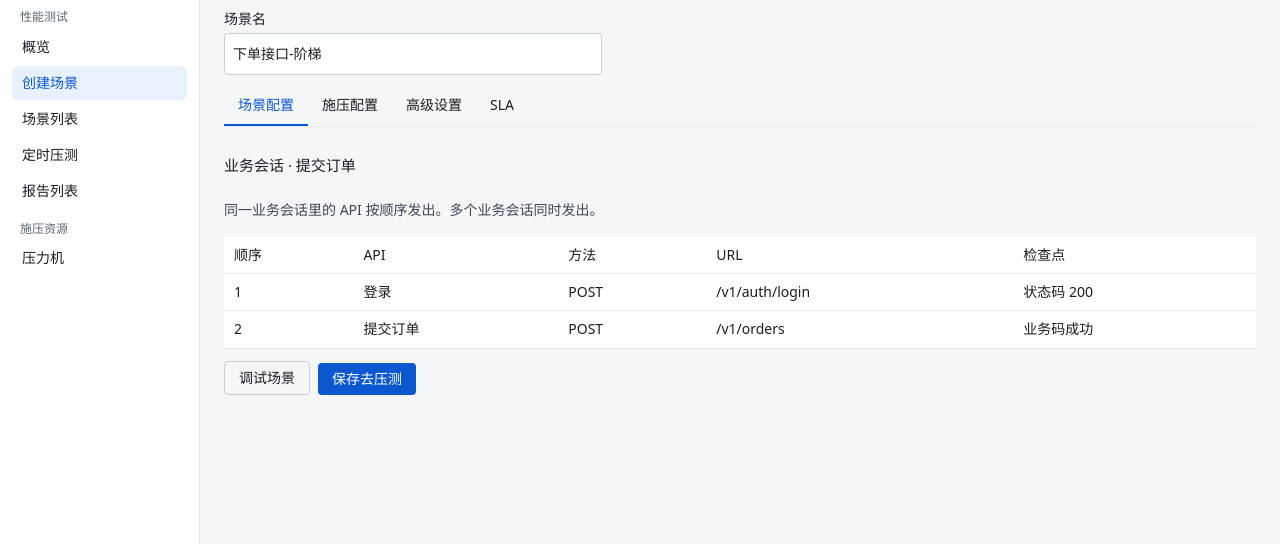
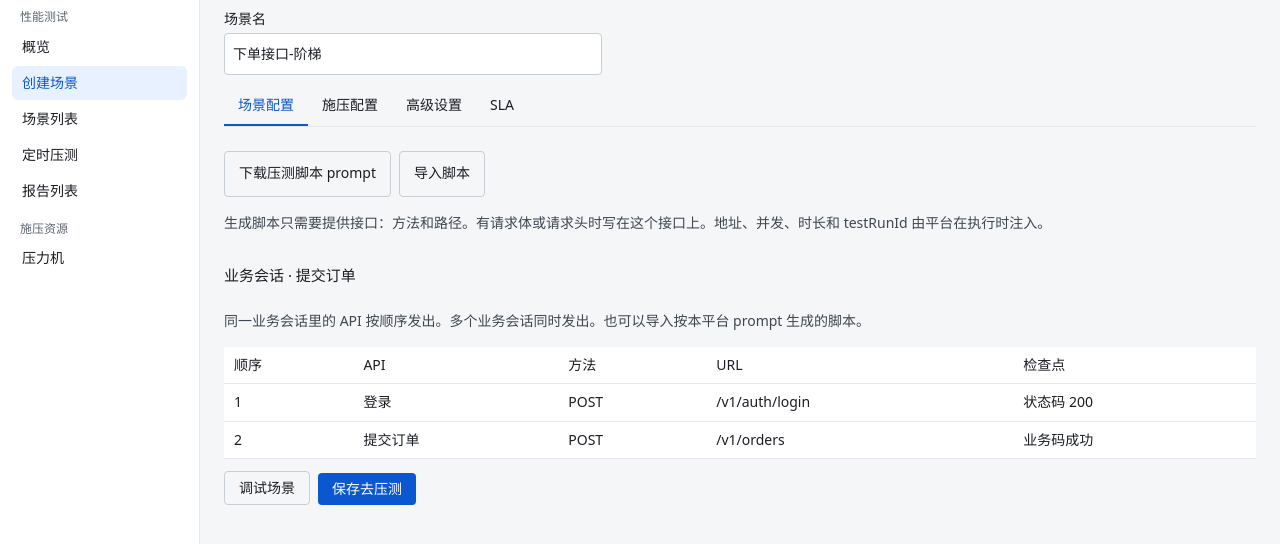
Before and after one commit to zhangyi-source/perf-platform-prototype, a plain HTML site: page index.html in a window 1280 px wide. Both pictures are taken after a click on the button "创建场景". Shown: the part 52-596 px from the top of the page. Drawn offline with Linux system fonts and the light colour scheme.

Commit message:
场景配置增加导入脚本和压测脚本 prompt 下载

```diff
--- a/index.html
+++ b/index.html
@@ -53,8 +53,13 @@
           <button type="button" class="tab" data-tab="sla" aria-pressed="false">SLA</button>
         </div>
         <div id="tab-biz" class="panel">
+          <div class="actions">
+            <a class="ghost" href="load-script-prompt.txt" download="压测脚本prompt.txt">下载压测脚本 prompt</a>
+            <label class="file">导入脚本<input id="script-file" type="file" accept=".js,.txt"></label>
+          </div>
+          <p class="note" id="script-msg">生成脚本只需要提供接口：方法和路径。有请求体或请求头时写在这个接口上。地址、并发、时长和 testRunId 由平台在执行时注入。</p>
           <h2>业务会话 · 提交订单</h2>
-          <p class="note">同一业务会话里的 API 按顺序发出。多个业务会话同时发出。</p>
+          <p class="note">同一业务会话里的 API 按顺序发出。多个业务会话同时发出。也可以导入按本平台 prompt 生成的脚本。</p>
           <table>
             <thead><tr><th>顺序</th><th>API</th><th>方法</th><th>URL</th><th>检查点</th></tr></thead>
             <tbody>
@@ -512,6 +517,12 @@
     show("running");
   }
 
+  root.querySelector("#script-file").addEventListener("change", function () {
+    var file = this.files && this.files[0];
+    root.querySelector("#script-msg").textContent = file
+      ? "已导入 " + file.name + "。执行时由平台注入地址、并发、时长和 testRunId。"
+      : "生成脚本只需要提供接口：方法和路径。有请求体或请求头时写在这个接口上。地址、并发、时长和 testRunId 由平台在执行时注入。";
+  });
   root.querySelector("#debug").addEventListener("click", function () {
     msg("create-error", "");
     msg("debug-ok", "调试通过。登录返回 200，提交订单断言成功。");
@@ -623,6 +634,9 @@ th { font-weight: 500; }
 .fields { display: grid; gap: 10px; grid-template-columns: repeat(3, minmax(0, 1fr)); }
 .wide { grid-column: 1 / -1; }
 label, .pick { display: flex; flex-direction: column; gap: 4px; }
+a.ghost, label.file { align-items: center; background: transparent; border: 1px solid light-dark(#c8ced6, #4a5160); border-radius: 4px; color: inherit; display: inline-flex; font: inherit; min-height: 32px; padding: 6px 14px; text-decoration: none; width: auto; }
+label.file { cursor: pointer; flex-direction: row; }
+label.file input { border: 0; height: 1px; margin: 0; min-height: 0; opacity: 0; padding: 0; position: absolute; width: 1px; }
 .line { max-width: 360px; margin-bottom: 8px; }
 .pick { align-items: center; flex-direction: row; gap: 8px; min-height: 32px; }
 input, select { background: light-dark(#fff, #16181c); border: 1px solid light-dark(#c8ced6, #4a5160); border-radius: 4px; color: inherit; font: inherit; min-height: 32px; padding: 4px 8px; width: 100%; }
```
